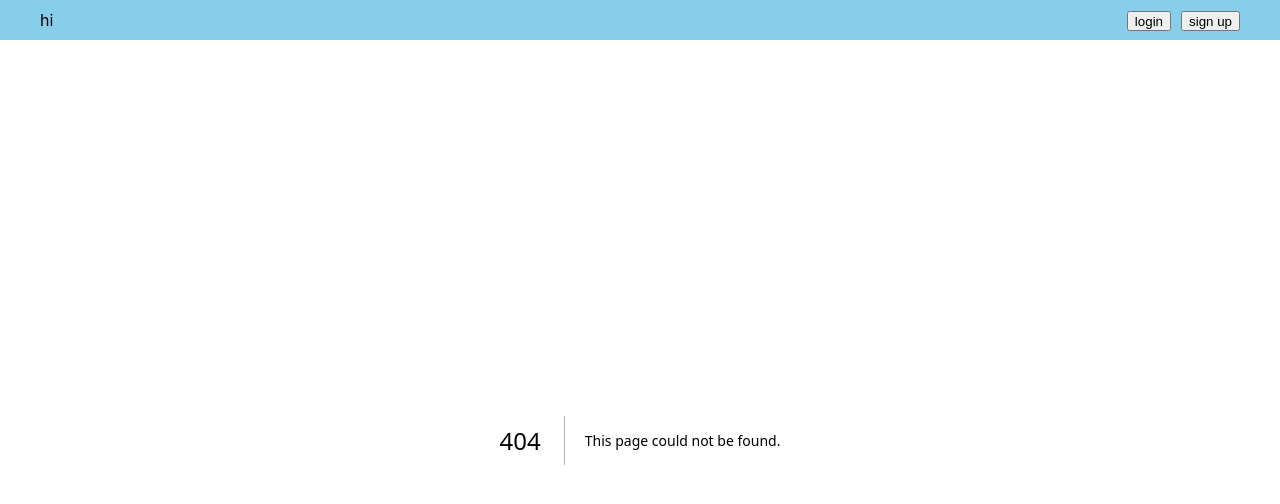
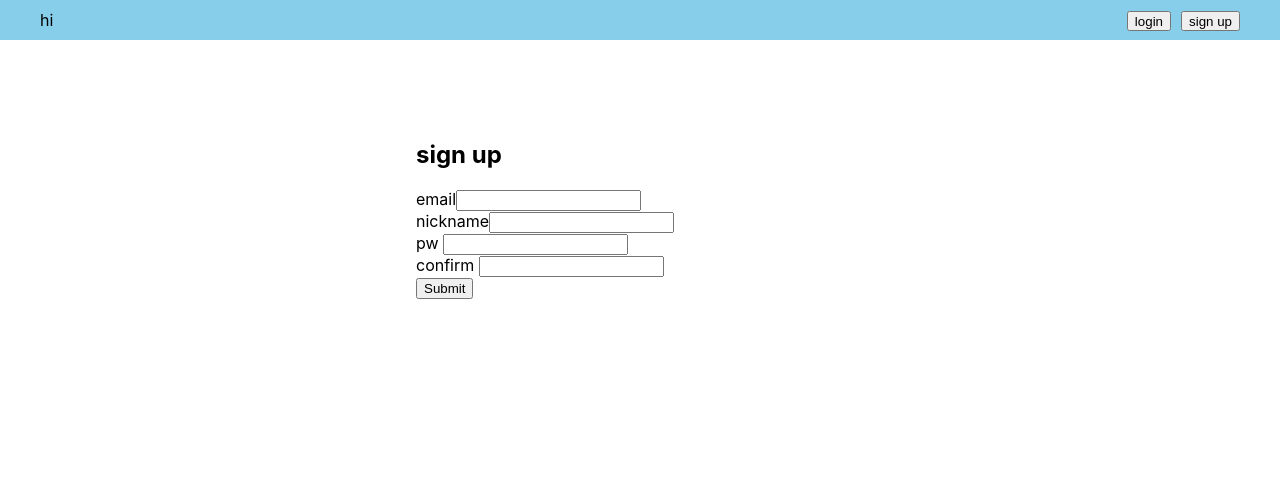
Before and after one commit to lumpenop/just_board_made_with_next.js, a Next.js app: page /signup in a window 1280 px wide. Before the commit this address had no page. Shown: the top 504 px of the page. Built offline with nearby package versions, Linux system fonts and the light colour scheme.

Commit message:
feat: 회원가입, 로그인 submit 시 api 호출 추가

```diff
--- /dev/null
+++ b/pages/signup.tsx
@@ -0,0 +1,103 @@
+import { useForm, SubmitHandler } from "react-hook-form";
+import Auth from "../api/auth";
+import { AxiosError } from "axios";
+import { instanceOf } from "prop-types";
+
+type Inputs = {
+  email: string;
+  nickname: string;
+  password: string;
+  confirmPassword: string;
+};
+
+export const SignUp = () => {
+  const {
+    register,
+    handleSubmit,
+    formState: { errors },
+    getValues,
+  } = useForm<Inputs>({ mode: "onChange", shouldFocusError: false });
+
+  const onSubmit: SubmitHandler<Inputs> = (data) => {
+    try {
+      Auth.signUp(data)
+        .then()
+        .catch((e) => {
+          if (e instanceof AxiosError && e.response) {
+            const { status } = e.response;
+            if (status === 400) console.log("password check");
+            if (status === 409) console.log("exist");
+          }
+        });
+    } catch (e) {
+      throw new Error("알 수 없는 서버 에러");
+    }
+  };
+
+  return (
+    <section style={{ marginTop: 100 }}>
+      <div style={{ width: "35%", margin: "0 auto" }}>
+        <h1>sign up</h1>
+        <form onSubmit={handleSubmit(onSubmit)}>
+          <div>
+            <label>email</label>
+            <input
+              {...register("email", {
+                required: true,
+                pattern: {
+                  value: /^[A-Za-z]+$/i,
+                  message: "아이디는 영어만",
+                },
+              })}
+            />
+            <span>{errors.email?.message}</span>
+          </div>
+          <div>
+            <label>nickname</label>
+            <input
+              {...register("nickname", {
+                required: true,
+                pattern: {
+                  value: /^[A-Za-z]+$/i,
+                  message: "아이디는 영어만",
+                },
+              })}
+            />
+            <span>{errors.nickname?.message}</span>
+          </div>
+
+          <div>
+            <div>
+              <label>pw </label>
+              <input
+                type={"password"}
+                {...register("password", { required: true })}
+              />
+              {errors.password?.message && <span>This field is required</span>}
+            </div>
+            <div>
+              <label>confirm </label>
+              <input
+                type={"password"}
+                {...register("confirmPassword", {
+                  required: true,
+                  validate: (value) => {
+                    return (
+                      value === getValues("password") || "password not match"
+                    );
+                  },
+                })}
+              />
+              {errors.confirmPassword?.message && (
+                <span>{errors.confirmPassword.message}</span>
+              )}
+            </div>
+          </div>
+          <input type="submit" />
+        </form>
+      </div>
+    </section>
+  );
+};
+
+export default SignUp;
```
Also changed, not shown: pages/login.tsx (+29 -13 lines).
